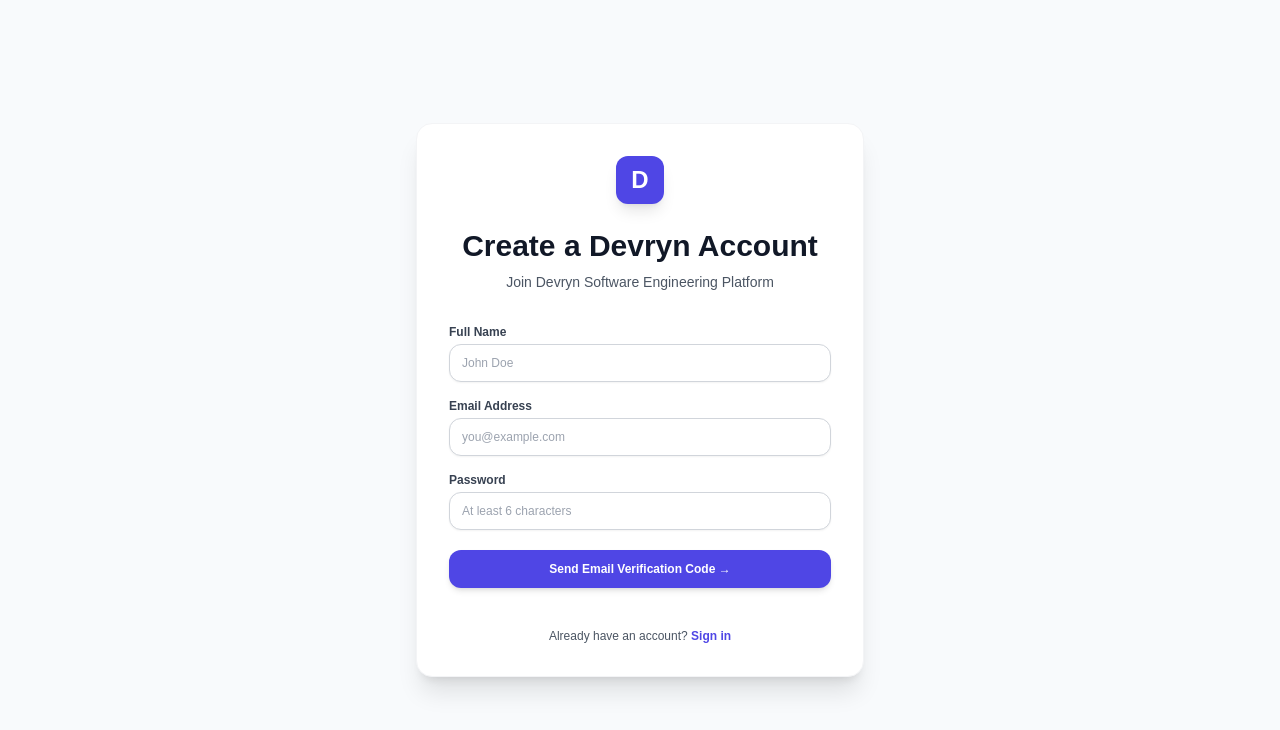
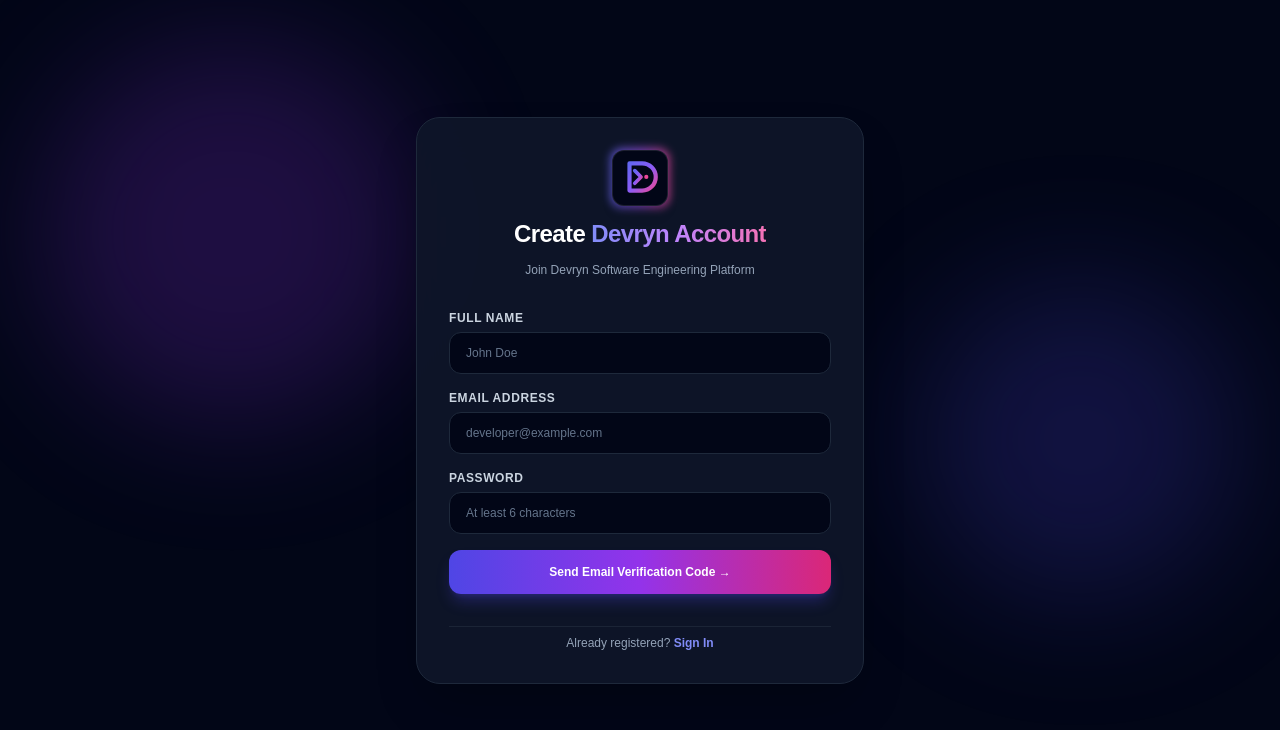
Before and after one commit to ReshmanthCH/career-os, a React (Vite) app in the folder client/: page /signup in a window 1280 px wide. Shown: the top 730 px of the page. Built offline with nearby package versions, Linux system fonts and the light colour scheme; no server answers.

Commit message:
Create custom Devryn SVG logo component and elevate application UI with glassmorphism and modern developer aesthetics

```diff
--- /dev/null
+++ b/client/src/components/common/DevrynLogo.jsx
@@ -0,0 +1,72 @@
+import React from "react";
+
+/**
+ * Premium SVG Logo Component for Devryn
+ * Concept: Stylized geometric 'D' with embedded code chevron & neural node
+ */
+function DevrynLogo({ size = "md", showText = true, textClassName = "text-xl font-black tracking-tight" }) {
+  const sizeMap = {
+    sm: "w-7 h-7 text-sm",
+    md: "w-9 h-9 text-base",
+    lg: "w-11 h-11 text-xl",
+    xl: "w-14 h-14 text-2xl",
+  };
+
+  const containerSize = sizeMap[size] || sizeMap.md;
+
+  return (
+    <div className="flex items-center space-x-2.5 group cursor-pointer">
+      {/* Logo Icon Mark */}
+      <div className={`relative ${containerSize} flex items-center justify-center`}>
+        {/* Glowing Background Blur Effect */}
+        <div className="absolute -inset-0.5 bg-gradient-to-r from-indigo-500 via-purple-500 to-pink-500 rounded-xl blur-sm opacity-70 group-hover:opacity-100 transition duration-300"></div>
+
+        {/* SVG Icon Surface */}
+        <div className="relative w-full h-full bg-slate-950 rounded-xl p-1.5 flex items-center justify-center border border-white/10 shadow-lg">
+          <svg
+            viewBox="0 0 40 40"
+            fill="none"
+            xmlns="http://www.w3.org/2000/svg"
+            className="w-full h-full text-white"
+          >
+            <defs>
+              <linearGradient id="devrynGradient" x1="0%" y1="0%" x2="100%" y2="100%">
+                <stop offset="0%" stopColor="#6366F1" />
+                <stop offset="50%" stopColor="#8B5CF6" />
+                <stop offset="100%" stopColor="#EC4899" />
+              </linearGradient>
+            </defs>
+
+            {/* Stylized Outer 'D' Arc */}
+            <path
+              d="M10 6H22C29.1797 6 35 11.8203 35 19C35 26.1797 29.1797 32 22 32H10V6Z"
+              stroke="url(#devrynGradient)"
+              strokeWidth="4"
+              strokeLinecap="round"
+              strokeLinejoin="round"
+            />
+
+            {/* Inner Developer Chevron / Code Node */}
+            <path
+              d="M15 13L21 19L15 25"
+              stroke="url(#devrynGradient)"
+              strokeWidth="3.5"
+              strokeLinecap="round"
+              strokeLinejoin="round"
+            />
+            <circle cx="26" cy="19" r="2" fill="#EC4899" />
+          </svg>
+        </div>
+      </div>
+
+      {/* Brand Text */}
+      {showText && (
+        <span className={`${textClassName} bg-gradient-to-r from-indigo-600 via-violet-600 to-pink-600 bg-clip-text text-transparent`}>
+          Devryn
+        </span>
+      )}
+    </div>
+  );
+}
+
+export default DevrynLogo;
--- a/client/src/pages/Login.jsx
+++ b/client/src/pages/Login.jsx
@@ -1,6 +1,7 @@
 import { useState } from "react";
 import { Link, useNavigate, useLocation } from "react-router-dom";
 import useAuth from "../hooks/useAuth";
+import DevrynLogo from "../components/common/DevrynLogo";
 
 function Login() {
   const [email, setEmail] = useState("");
@@ -40,53 +41,45 @@
   };
 
   return (
-    <div className="min-h-screen flex items-center justify-center bg-slate-50 py-12 px-4 sm:px-6 lg:px-8">
-      <div className="max-w-md w-full space-y-8 bg-white p-8 rounded-2xl shadow-xl border border-gray-100">
-        <div>
-          <div className="mx-auto w-12 h-12 rounded-xl bg-indigo-600 flex items-center justify-center text-white font-black text-2xl shadow-lg">
-            D
-          </div>
-          <h2 className="mt-6 text-center text-3xl font-extrabold text-gray-900">
-            Welcome back to Devryn
+    <div className="min-h-screen flex items-center justify-center bg-slate-950 py-12 px-4 sm:px-6 lg:px-8 relative overflow-hidden">
+      {/* Background Decorative Glow Orbs */}
+      <div className="absolute top-1/4 left-1/2 -translate-x-1/2 w-96 h-96 bg-indigo-600/20 rounded-full blur-3xl pointer-events-none"></div>
+      <div className="absolute bottom-10 right-10 w-80 h-80 bg-purple-600/20 rounded-full blur-3xl pointer-events-none"></div>
+
+      <div className="max-w-md w-full space-y-8 bg-slate-900/90 backdrop-blur-xl p-8 rounded-3xl shadow-2xl border border-slate-800 relative z-10">
+        <div className="flex flex-col items-center justify-center space-y-3">
+          <DevrynLogo size="xl" showText={false} />
+          <h2 className="text-2xl font-black text-white tracking-tight">
+            Welcome back to <span className="bg-gradient-to-r from-indigo-400 via-purple-400 to-pink-400 bg-clip-text text-transparent">Devryn</span>
           </h2>
-          <p className="mt-2 text-center text-sm text-gray-600">
-            Sign in to your Devryn engineering account
+          <p className="text-xs text-slate-400 font-medium text-center">
+            Sign in to access your engineering dashboard & DSA analytics
           </p>
         </div>
 
         {localError && (
-          <div className="bg-red-50 border-l-4 border-red-500 p-4 rounded-md">
-            <div className="flex">
-              <div className="flex-shrink-0">
-                <svg className="h-5 w-5 text-red-500" fill="none" stroke="currentColor" viewBox="0 0 24 24">
-                  <path strokeLinecap="round" strokeLinejoin="round" strokeWidth="2" d="M12 8v4m0 4h.01M21 12a9 9 0 11-18 0 9 9 9 0 0118 0z" />
-                </svg>
-              </div>
-              <div className="ml-3">
-                <p className="text-sm text-red-700">{localError}</p>
-              </div>
-            </div>
+          <div className="bg-rose-950/60 border border-rose-800/80 p-3.5 rounded-2xl text-xs text-rose-300 font-medium">
+            {localError}
           </div>
         )}
 
-        <form className="mt-8 space-y-6" onSubmit={handleSubmit}>
-          <div className="space-y-4">
+        <form className="space-y-4 text-xs" onSubmit={handleSubmit}>
           <div>
-              <label className="block text-sm font-medium text-gray-700 mb-1">
-                Email address
+            <label className="block font-bold text-slate-300 uppercase tracking-wider mb-1.5">
+              Email Address
             </label>
             <input
               type="email"
               required
               value={email}
               onChange={(e) => setEmail(e.target.value)}
-                placeholder="you@example.com"
-                className="w-full px-3 py-2 border border-gray-300 rounded-lg shadow-sm placeholder-gray-400 focus:outline-none focus:ring-2 focus:ring-indigo-500 focus:border-indigo-500 text-sm"
+              placeholder="developer@example.com"
+              className="w-full px-4 py-3 bg-slate-950 border border-slate-800 rounded-xl text-slate-100 placeholder-slate-500 focus:outline-none focus:ring-2 focus:ring-indigo-500 focus:border-transparent font-medium transition"
             />
           </div>
 
           <div>
-              <label className="block text-sm font-medium text-gray-700 mb-1">
+            <label className="block font-bold text-slate-300 uppercase tracking-wider mb-1.5">
               Password
             </label>
             <input
@@ -94,35 +87,25 @@
               required
               value={password}
               onChange={(e) => setPassword(e.target.value)}
-                placeholder="••••••••"
-                className="w-full px-3 py-2 border border-gray-300 rounded-lg shadow-sm placeholder-gray-400 focus:outline-none focus:ring-2 focus:ring-indigo-500 focus:border-indigo-500 text-sm"
+              placeholder="••••••••••••"
+              className="w-full px-4 py-3 bg-slate-950 border border-slate-800 rounded-xl text-slate-100 placeholder-slate-500 focus:outline-none focus:ring-2 focus:ring-indigo-500 focus:border-transparent font-medium transition"
             />
           </div>
-          </div>
 
-          <div>
           <button
             type="submit"
             disabled={isSubmitting}
-              className="w-full flex justify-center py-2.5 px-4 border border-transparent rounded-lg shadow-sm text-sm font-medium text-white bg-indigo-600 hover:bg-indigo-700 focus:outline-none focus:ring-2 focus:ring-offset-2 focus:ring-indigo-500 transition-colors disabled:opacity-50"
+            className="w-full py-3.5 bg-gradient-to-r from-indigo-600 via-purple-600 to-pink-600 hover:from-indigo-500 hover:to-pink-500 text-white font-extrabold text-xs rounded-xl shadow-lg shadow-indigo-600/30 transition disabled:opacity-50 mt-2"
           >
-              {isSubmitting ? (
-                <span className="flex items-center space-x-2">
-                  <span className="w-4 h-4 border-2 border-white border-t-transparent rounded-full animate-spin"></span>
-                  <span>Signing in...</span>
-                </span>
-              ) : (
-                "Sign In to Devryn"
-              )}
+            {isSubmitting ? "Authenticating Developer..." : "Sign In to Devryn →"}
           </button>
-          </div>
         </form>
 
-        <div className="text-center pt-2">
-          <p className="text-sm text-gray-600">
-            Don't have an account?{" "}
-            <Link to="/signup" className="font-semibold text-indigo-600 hover:text-indigo-500">
-              Create one now
+        <div className="text-center pt-2 border-t border-slate-800/80">
+          <p className="text-xs text-slate-400">
+            Don't have an engineering account?{" "}
+            <Link to="/signup" className="font-bold text-indigo-400 hover:text-indigo-300 transition">
+              Create Devryn Account
             </Link>
           </p>
         </div>
--- a/client/src/pages/Signup.jsx
+++ b/client/src/pages/Signup.jsx
@@ -2,6 +2,7 @@
 import { Link, useNavigate } from "react-router-dom";
 import useAuth from "../hooks/useAuth";
 import { sendOTP, verifyOTP } from "../services/authService";
+import DevrynLogo from "../components/common/DevrynLogo";
 
 function Signup() {
   const [step, setStep] = useState(1); // 1 = Details, 2 = Email OTP Verification
@@ -91,39 +92,44 @@
   };
 
   return (
-    <div className="min-h-screen flex items-center justify-center bg-slate-50 py-12 px-4 sm:px-6 lg:px-8">
-      <div className="max-w-md w-full space-y-8 bg-white p-8 rounded-2xl shadow-xl border border-gray-100">
-        <div>
-          <div className="mx-auto w-12 h-12 rounded-xl bg-indigo-600 flex items-center justify-center text-white font-black text-2xl shadow-lg">
-            D
-          </div>
-          <h2 className="mt-6 text-center text-3xl font-extrabold text-gray-900">
-            {step === 1 ? "Create a Devryn Account" : "Verify Email Code"}
+    <div className="min-h-screen flex items-center justify-center bg-slate-950 py-12 px-4 sm:px-6 lg:px-8 relative overflow-hidden">
+      {/* Background Decorative Glow Orbs */}
+      <div className="absolute top-10 left-10 w-96 h-96 bg-purple-600/20 rounded-full blur-3xl pointer-events-none"></div>
+      <div className="absolute bottom-1/4 right-10 w-80 h-80 bg-indigo-600/20 rounded-full blur-3xl pointer-events-none"></div>
+
+      <div className="max-w-md w-full space-y-8 bg-slate-900/90 backdrop-blur-xl p-8 rounded-3xl shadow-2xl border border-slate-800 relative z-10">
+        <div className="flex flex-col items-center justify-center space-y-3">
+          <DevrynLogo size="xl" showText={false} />
+          <h2 className="text-2xl font-black text-white tracking-tight">
+            {step === 1 ? (
+              <span>Create <span className="bg-gradient-to-r from-indigo-400 via-purple-400 to-pink-400 bg-clip-text text-transparent">Devryn Account</span></span>
+            ) : (
+              "Verify Email Code"
+            )}
           </h2>
-          <p className="mt-2 text-center text-sm text-gray-600">
+          <p className="text-xs text-slate-400 font-medium text-center">
             {step === 1
               ? "Join Devryn Software Engineering Platform"
-              : `Enter the 6-digit verification code for ${email}`}
+              : `Enter the 6-digit verification code sent to ${email}`}
           </p>
         </div>
 
         {localError && (
-          <div className="bg-red-50 border-l-4 border-red-500 p-4 rounded-md text-xs text-red-700 font-medium leading-relaxed">
+          <div className="bg-rose-950/60 border border-rose-800/80 p-3.5 rounded-2xl text-xs text-rose-300 font-medium">
             {localError}
           </div>
         )}
 
         {successMsg && (
-          <div className="bg-emerald-50 border-l-4 border-emerald-500 p-4 rounded-md text-xs text-emerald-800 font-medium">
+          <div className="bg-emerald-950/60 border border-emerald-800/80 p-3.5 rounded-2xl text-xs text-emerald-300 font-medium">
             {successMsg}
           </div>
         )}
 
         {step === 1 ? (
-          <form className="mt-6 space-y-5" onSubmit={handleSendOtp}>
-            <div className="space-y-4">
+          <form className="space-y-4 text-xs" onSubmit={handleSendOtp}>
             <div>
-                <label className="block text-xs font-semibold text-gray-700 mb-1">
+              <label className="block font-bold text-slate-300 uppercase tracking-wider mb-1.5">
                 Full Name
               </label>
               <input
@@ -132,12 +138,12 @@
                 value={name}
                 onChange={(e) => setName(e.target.value)}
                 placeholder="John Doe"
-                  className="w-full px-3 py-2.5 border border-gray-300 rounded-xl shadow-sm placeholder-gray-400 focus:outline-none focus:ring-2 focus:ring-indigo-500 text-xs font-medium"
+                className="w-full px-4 py-3 bg-slate-950 border border-slate-800 rounded-xl text-slate-100 placeholder-slate-500 focus:outline-none focus:ring-2 focus:ring-indigo-500 font-medium transition"
               />
             </div>
 
             <div>
-                <label className="block text-xs font-semibold text-gray-700 mb-1">
+              <label className="block font-bold text-slate-300 uppercase tracking-wider mb-1.5">
                 Email Address
               </label>
               <input
@@ -145,13 +151,13 @@
                 required
                 value={email}
                 onChange={(e) => setEmail(e.target.value)}
-                  placeholder="you@example.com"
-                  className="w-full px-3 py-2.5 border border-gray-300 rounded-xl shadow-sm placeholder-gray-400 focus:outline-none focus:ring-2 focus:ring-indigo-500 text-xs font-medium"
+                placeholder="developer@example.com"
+                className="w-full px-4 py-3 bg-slate-950 border border-slate-800 rounded-xl text-slate-100 placeholder-slate-500 focus:outline-none focus:ring-2 focus:ring-indigo-500 font-medium transition"
               />
             </div>
 
             <div>
-                <label className="block text-xs font-semibold text-gray-700 mb-1">
+              <label className="block font-bold text-slate-300 uppercase tracking-wider mb-1.5">
                 Password
               </label>
               <input
@@ -160,44 +166,33 @@
                 value={password}
                 onChange={(e) => setPassword(e.target.value)}
                 placeholder="At least 6 characters"
-                  className="w-full px-3 py-2.5 border border-gray-300 rounded-xl shadow-sm placeholder-gray-400 focus:outline-none focus:ring-2 focus:ring-indigo-500 text-xs font-medium"
+                className="w-full px-4 py-3 bg-slate-950 border border-slate-800 rounded-xl text-slate-100 placeholder-slate-500 focus:outline-none focus:ring-2 focus:ring-indigo-500 font-medium transition"
               />
-              </div>
             </div>
 
             <button
               type="submit"
               disabled={isSendingOtp}
-              className="w-full flex justify-center py-2.5 px-4 border border-transparent rounded-xl shadow-md text-xs font-bold text-white bg-indigo-600 hover:bg-indigo-700 focus:outline-none focus:ring-2 focus:ring-indigo-500 transition disabled:opacity-50"
+              className="w-full py-3.5 bg-gradient-to-r from-indigo-600 via-purple-600 to-pink-600 hover:from-indigo-500 hover:to-pink-500 text-white font-extrabold text-xs rounded-xl shadow-lg shadow-indigo-600/30 transition disabled:opacity-50 mt-2"
             >
-              {isSendingOtp ? (
-                <span className="flex items-center space-x-2">
-                  <span className="w-4 h-4 border-2 border-white border-t-transparent rounded-full animate-spin"></span>
-                  <span>Generating Verification Code...</span>
-                </span>
-              ) : (
-                "Send Email Verification Code →"
-              )}
+              {isSendingOtp ? "Generating Verification Code..." : "Send Email Verification Code →"}
             </button>
           </form>
         ) : (
-          <form className="mt-6 space-y-5" onSubmit={handleCompleteRegistration}>
+          <form className="space-y-4 text-xs" onSubmit={handleCompleteRegistration}>
             {devOtpCode && (
-              <div className="p-3 bg-indigo-50 border border-indigo-200 rounded-xl text-center space-y-1">
-                <span className="text-[10px] uppercase font-bold text-indigo-700 block">
+              <div className="p-3.5 bg-indigo-950/60 border border-indigo-800/80 rounded-2xl text-center space-y-1">
+                <span className="text-[10px] uppercase font-bold text-indigo-400 block">
                   ⚡ Verification Code (Local Dev Mode)
                 </span>
-                <span className="text-2xl font-black tracking-widest text-indigo-950 block">
+                <span className="text-2xl font-black tracking-widest text-indigo-200 block">
                   {devOtpCode}
                 </span>
-                <p className="text-[10px] text-indigo-600">
-                  (Auto-filled below! To receive real emails in your inbox, set EMAIL_USER & EMAIL_PASS in .env)
-                </p>
               </div>
             )}
 
             <div>
-              <label className="block text-xs font-semibold text-gray-700 mb-1">
+              <label className="block font-bold text-slate-300 uppercase tracking-wider mb-1.5">
                 6-Digit Verification Code (OTP)
               </label>
               <input
@@ -207,42 +202,25 @@
                 value={otp}
                 onChange={(e) => setOtp(e.target.value)}
                 placeholder="123456"
-                className="w-full px-3 py-3 border border-indigo-300 rounded-xl shadow-sm text-center text-lg tracking-widest font-extrabold text-indigo-950 focus:outline-none focus:ring-2 focus:ring-indigo-500"
+                className="w-full px-4 py-3 bg-slate-950 border border-indigo-800/80 rounded-xl text-center text-lg tracking-widest font-extrabold text-indigo-300 focus:outline-none focus:ring-2 focus:ring-indigo-500"
               />
             </div>
 
-            <div className="space-y-2">
             <button
               type="submit"
               disabled={isSubmitting}
-                className="w-full flex justify-center py-2.5 px-4 border border-transparent rounded-xl shadow-md text-xs font-bold text-white bg-indigo-600 hover:bg-indigo-700 transition disabled:opacity-50"
+              className="w-full py-3.5 bg-gradient-to-r from-indigo-600 via-purple-600 to-pink-600 hover:from-indigo-500 hover:to-pink-500 text-white font-extrabold text-xs rounded-xl shadow-lg shadow-indigo-600/30 transition disabled:opacity-50"
             >
-                {isSubmitting ? (
-                  <span className="flex items-center space-x-2">
-                    <span className="w-4 h-4 border-2 border-white border-t-transparent rounded-full animate-spin"></span>
-                    <span>Verifying Code & Creating Account...</span>
-                  </span>
-                ) : (
-                  "Verify & Complete Devryn Registration ✓"
-                )}
+              {isSubmitting ? "Verifying Code..." : "Verify & Complete Devryn Account ✓"}
             </button>
-
-              <button
-                type="button"
-                onClick={() => setStep(1)}
-                className="w-full text-center text-xs font-medium text-gray-500 hover:text-gray-900 py-1"
-              >
-                ← Change Email or Details
-              </button>
-            </div>
           </form>
         )}
 
-        <div className="text-center pt-2">
-          <p className="text-xs text-gray-600">
-            Already have an account?{" "}
-            <Link to="/login" className="font-semibold text-indigo-600 hover:text-indigo-500">
-              Sign in
+        <div className="text-center pt-2 border-t border-slate-800/80">
+          <p className="text-xs text-slate-400">
+            Already registered?{" "}
+            <Link to="/login" className="font-bold text-indigo-400 hover:text-indigo-300 transition">
+              Sign In
             </Link>
           </p>
         </div>
```
Also changed, not shown: client/src/components/layout/Navbar.jsx (+17 -21 lines), client/src/pages/Home.jsx (+55 -33 lines). Lines whose indentation alone changed are shown as unchanged.
